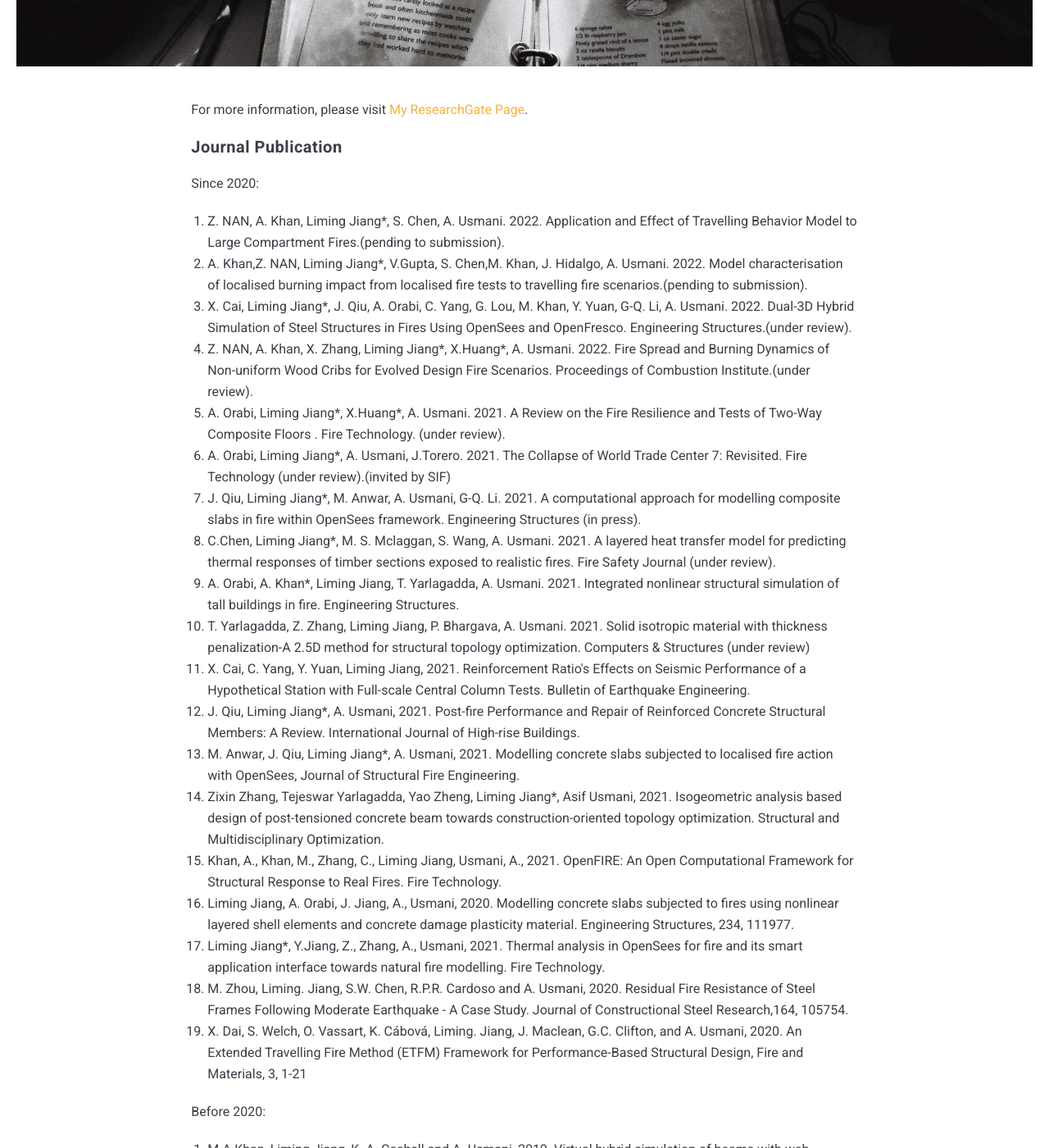
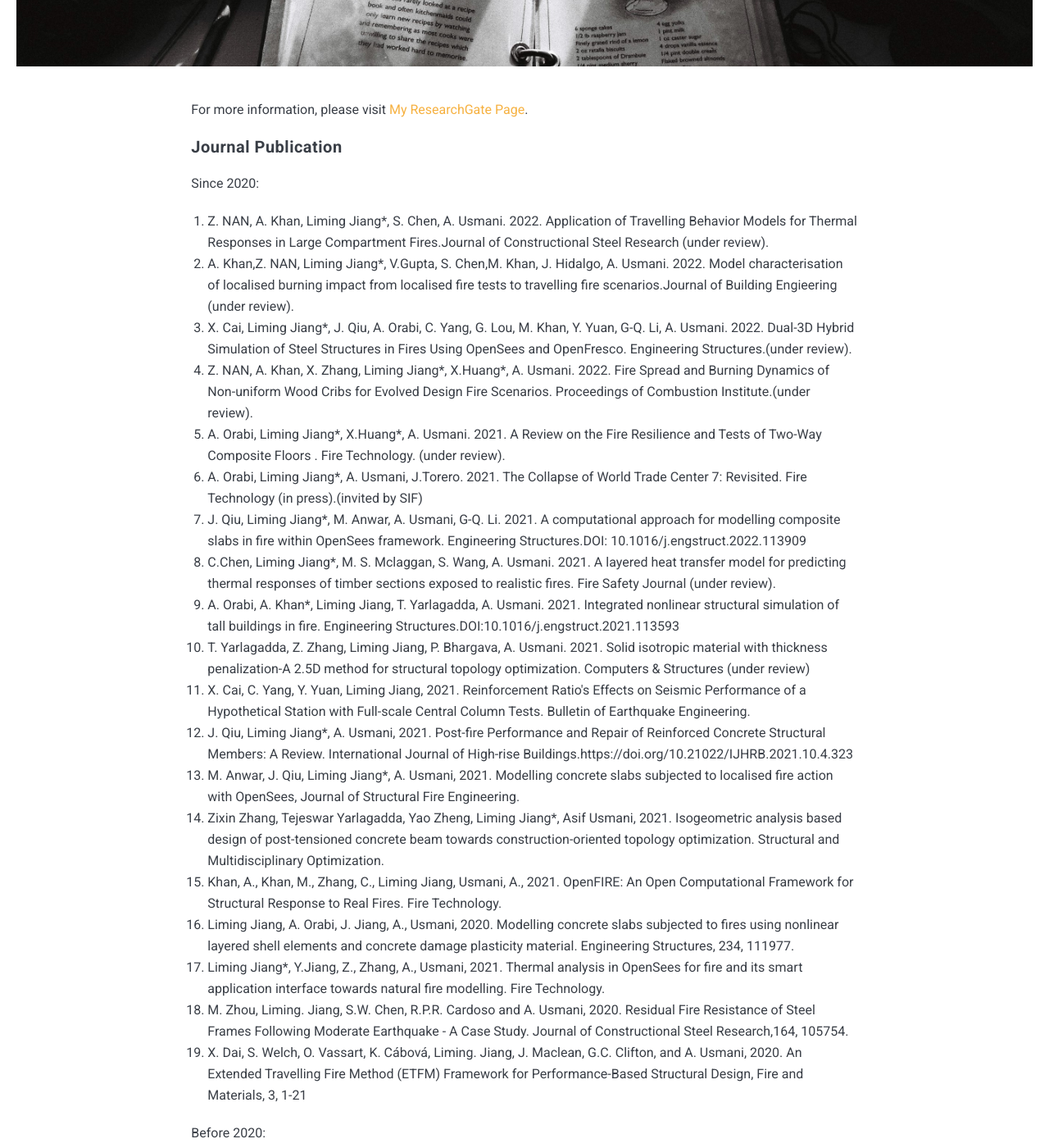
Before and after one commit to LimingXLiming/JiangLiming, a Jekyll site: the page built from _pages/Publication.md, in a window 1280 px wide and 1400 px high, scrolled down 550 px. Shown: the whole window at 82% size. Built offline with Jekyll 4.4.1, drawn with Linux system fonts in a browser that asks for light colours; nearby versions of some CDN libraries.

Commit message:
Update Publication.md

```diff
--- a/_pages/Publication.md
+++ b/_pages/Publication.md
@@ -8,18 +8,18 @@ For more information, please visit [My ResearchGate Page](https://www.researchga
 #### Journal Publication
 <p>Since 2020:</p>
 <ol>
-  <li>Z. NAN, A. Khan, Liming Jiang*, S. Chen, A. Usmani. 2022. Application and Effect of Travelling Behavior Model to Large Compartment Fires.(pending to submission).</li>
-  <li>A. Khan,Z. NAN, Liming Jiang*, V.Gupta, S. Chen,M. Khan, J. Hidalgo, A. Usmani. 2022. Model characterisation of localised burning impact from localised fire tests to travelling fire scenarios.(pending to submission).</li>
+  <li>Z. NAN, A. Khan, Liming Jiang*, S. Chen, A. Usmani. 2022. Application of Travelling Behavior Models for Thermal Responses in Large Compartment Fires.Journal of Constructional Steel Research (under review).</li>
+  <li>A. Khan,Z. NAN, Liming Jiang*, V.Gupta, S. Chen,M. Khan, J. Hidalgo, A. Usmani. 2022. Model characterisation of localised burning impact from localised fire tests to travelling fire scenarios.Journal of Building Engieering (under review).</li>
   <li>X. Cai, Liming Jiang*, J. Qiu, A. Orabi, C. Yang, G. Lou, M. Khan, Y. Yuan, G-Q. Li, A. Usmani. 2022. Dual-3D Hybrid Simulation of Steel Structures in Fires Using OpenSees and OpenFresco. Engineering Structures.(under review).</li>
   <li>Z. NAN, A. Khan, X. Zhang, Liming Jiang*, X.Huang*, A. Usmani.  2022. Fire Spread and Burning Dynamics of Non-uniform Wood Cribs for Evolved Design Fire Scenarios. Proceedings of Combustion Institute.(under review).</li>
   <li>A. Orabi, Liming Jiang*, X.Huang*, A. Usmani.  2021. A Review on the Fire Resilience and Tests of Two-Way Composite Floors . Fire Technology. (under review).</li>
-  <li>A. Orabi, Liming Jiang*, A. Usmani, J.Torero.  2021. The Collapse of World Trade Center 7: Revisited. Fire Technology (under review).(invited by SIF)</li>
-  <li>J. Qiu, Liming Jiang*, M. Anwar, A. Usmani, G-Q. Li.  2021. A computational approach for modelling composite slabs in fire within OpenSees framework. Engineering Structures (in press).</li>
+  <li>A. Orabi, Liming Jiang*, A. Usmani, J.Torero.  2021. The Collapse of World Trade Center 7: Revisited. Fire Technology (in press).(invited by SIF)</li>
+  <li>J. Qiu, Liming Jiang*, M. Anwar, A. Usmani, G-Q. Li.  2021. A computational approach for modelling composite slabs in fire within OpenSees framework. Engineering Structures.DOI: 10.1016/j.engstruct.2022.113909</li>
   <li>C.Chen, Liming Jiang*, M. S. Mclaggan, S. Wang, A. Usmani. 2021. A layered heat transfer model for predicting thermal responses of timber sections exposed to realistic fires. Fire Safety Journal (under review).</li>
-  <li>A. Orabi, A. Khan*, Liming Jiang, T. Yarlagadda, A. Usmani. 2021. Integrated nonlinear structural simulation of tall buildings in fire. Engineering Structures.</li>
+  <li>A. Orabi, A. Khan*, Liming Jiang, T. Yarlagadda, A. Usmani. 2021. Integrated nonlinear structural simulation of tall buildings in fire. Engineering Structures.DOI:10.1016/j.engstruct.2021.113593</li>
   <li>T. Yarlagadda, Z. Zhang, Liming Jiang, P. Bhargava, A. Usmani. 2021. Solid isotropic material with thickness penalization-A 2.5D method for structural topology optimization. Computers & Structures (under review)</li>
   <li> X. Cai, C. Yang, Y. Yuan, Liming Jiang, 2021. Reinforcement Ratio's Effects on Seismic Performance of a Hypothetical Station with Full-scale Central Column Tests. Bulletin of Earthquake Engineering.</li>
-  <li>J. Qiu, Liming Jiang*, A. Usmani, 2021. Post-fire Performance and Repair of Reinforced Concrete Structural Members: A Review. International Journal of High-rise Buildings. </li>
+  <li>J. Qiu, Liming Jiang*, A. Usmani, 2021. Post-fire Performance and Repair of Reinforced Concrete Structural Members: A Review. International Journal of High-rise Buildings.https://doi.org/10.21022/IJHRB.2021.10.4.323 </li>
   <li> M. Anwar, J. Qiu, Liming Jiang*, A. Usmani,  2021. Modelling concrete slabs subjected to localised fire action with OpenSees, Journal of Structural Fire Engineering.</li>
   <li> Zixin Zhang, Tejeswar Yarlagadda, Yao Zheng, Liming Jiang*, Asif Usmani, 2021. Isogeometric analysis based design of post-tensioned concrete beam towards construction-oriented topology optimization. Structural and Multidisciplinary Optimization.</li>
   <li> Khan, A., Khan, M., Zhang, C., Liming Jiang, Usmani, A., 2021. OpenFIRE: An Open Computational Framework for Structural Response to Real Fires. Fire Technology.</li>
```
